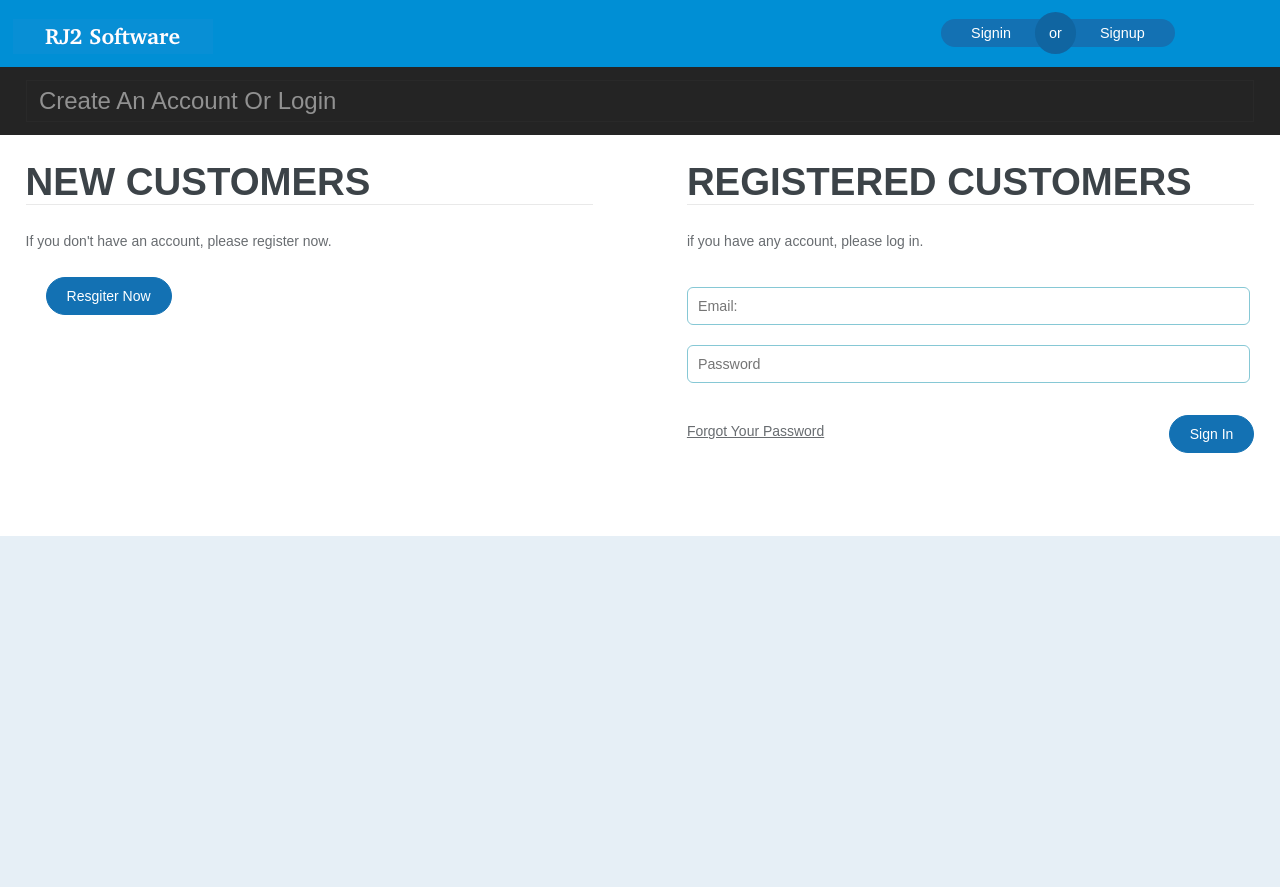
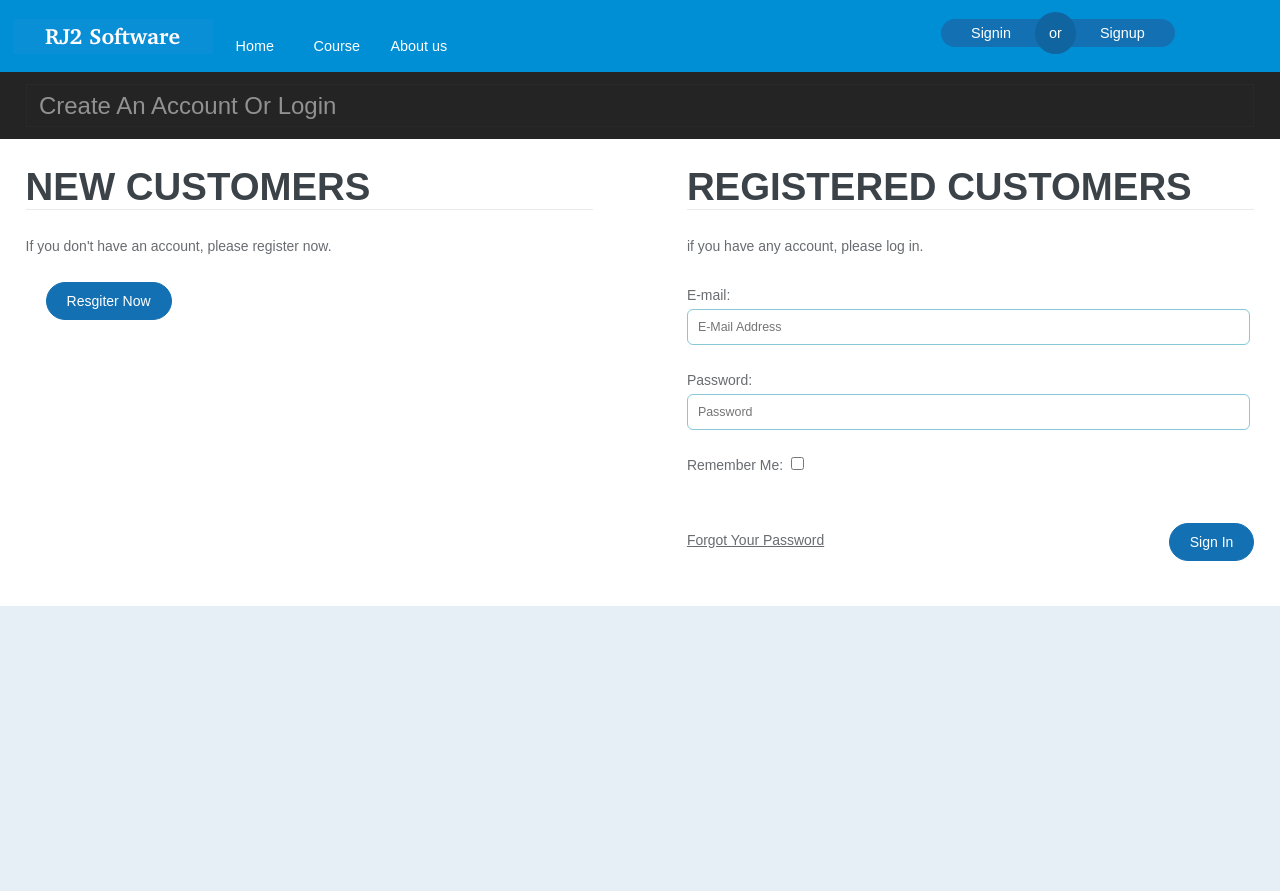
Before and after one commit to justin-f-perez/rj2, a Django app: page /accounts/login/ in a window 1280 px wide. Run offline with Django 3.2, Linux system fonts and the light colour scheme.

Commit message:
Complete connect to login template

```diff
--- a/rj2/templates/account/login.html
+++ b/rj2/templates/account/login.html
@@ -2,8 +2,8 @@
 <html xmlns="http://www.w3.org/1999/xhtml">
 <head>
 <title>Signin</title>
-
-<link href="css/style.css" rel="stylesheet" type="text/css"/>
+{% load staticfiles %}
+<link href="{% static 'rj2/css/style.css' %}" rel="stylesheet" type="text/css"/>
 <meta http-equiv="Content-Type" content="text/html; charset=utf-8" />
 <meta name="viewport" content="width=device-width, initial-scale=1, maximum-scale=1">
 </head>
@@ -11,7 +11,7 @@
 	<!---header--->
     <div class="header">
         <div class="logo">
-            <a href="index.html"><img src="images/logo.png" alt=""/></a>
+            <a href="{% url 'rj2_homepage' %}"><img src="{% static 'rj2/images/logo.png' %}" alt=""/></a>
         </div>
         <div class="signin">
             <ul>
@@ -21,13 +21,21 @@
                  <li class="b"></li>
                  {% else %}
                  --->
-                <li><a href="signin.html">Signin</a></li>
+                <li><a href="{% url 'account_login' %}">Signin</a></li>
                 <li class="a"><h6>or</h6></li>
-                <li class="b"><a href="signup.html">Signup</a></li>
+                <li class="b"><a href="{% url 'account_signup' %}">Signup</a></li>
                 <div class="clear"> </div>
                 <!---{% endif %}--->
             </ul>
         </div>
+        <ul id="sddm">
+            <li><a href="#">Home</a>
+            </li>
+            <li><a href="#">Course</a>
+            </li>
+            <li><a href="#">About us</a>
+            </li>
+        </ul>
         <div class="clear"> </div>
     </div>
 <!-- start main -->
@@ -55,23 +63,12 @@
 	<div class="registration_left">
 		 <div class="registration_form">
 		 <!-- Form -->
-			<form id="registration_form" action="{% url 'django.contrib.auth.views.login' %}">
-				<div>
-					<label>
-						<input placeholder="email:" type="email" tabindex="3" required="">
-					</label>
-				</div>
-				<div>
-					<label>
-						<input placeholder="password" type="password" tabindex="4" required="">
-					</label>
-				</div>
-                <!--
-                 {% if form.errors %}
-                 <p style="color:red">
-                 Invalid Input
-                 </p>
-                 <!---{% endif %}--->
+			<form id="registration_form" action="{% url 'account_login' %}" method="post">
+                {% csrf_token %}
+                {{ form.as_p }}
+                {% if redirect_field_value %}
+                <input type="hidden" name="{{ redirect_field_name }}" value="{{ redirect_field_value }}" />
+                {% endif %}
 				<div>
 					<input type="submit" value="sign in" id="register-submit">
 				</div>
```
